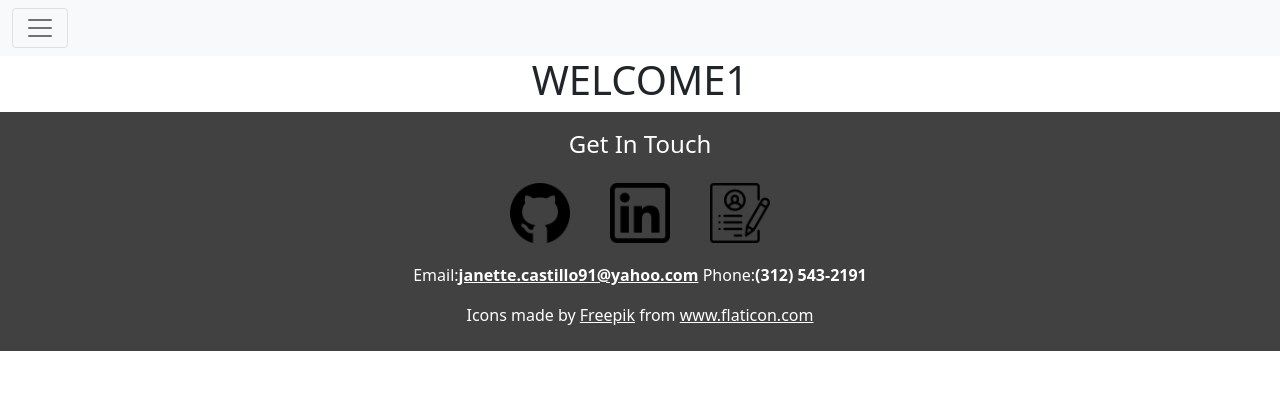
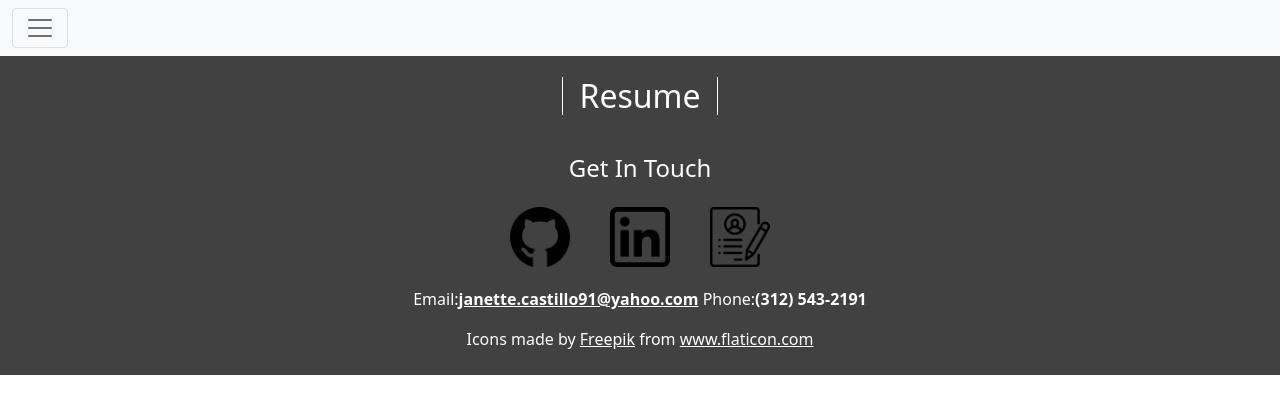
Before and after one commit to jcastillo9/react-portfolio, a React (Create React App) app: page /resume in a window 1280 px wide. Shown: the top 414 px of the page. Built offline with nearby package versions, Linux system fonts and the light colour scheme.

Commit message:
started resume

```diff
--- a/src/components/resume/Resume.js
+++ b/src/components/resume/Resume.js
@@ -1,38 +1,9 @@
-export default function Resume(){
+export default function Contact() {
     return(
         <div>
-            <h1>Welcome1</h1>
-          {/* <div className="header">
-                <h2>Contact Me</h2>
+          <div className="header">
+                <h2>Resume</h2>
             </div>
-           <div className="contact">
-           <h4>Please feel free to reach out with any questions or just to say hello!</h4>
-        <br/>
-        <h4>Email:
-            <a href="mailto:janette.castillo91@yahoo.com"><strong>janette.castillo91@yahoo.com</strong></a>
-        </h4>
-        <h4>Phone:
-            <strong>(312) 543-2191</strong>
-        </h4>
-        <br/>
-            <form className="message-forms">
-                <div className="form-group">
-                    <label for="name">Name: </label>
-                    <input placeholder="Name" type="text" id="name"/>
-                </div>
-                <div className="form-group">
-                    <label for="email">Email: </label>
-                    <input placeholder="Email" type="text" id="email"/>
-                </div>
-                <div className="form-group">
-                    <label for="messsage-box">Message:</label>
-                    <input className="message-input" placeholder="Your Message" type="text" id="message-box"/>
-                </div>
-                <div>
-                    <button href="mailto:janette.castillo91@yahoo.com" type="sumbit">Submit</button>
-                </div>
-            </form>
-        </div> */}
         </div>
     )
 }
--- a/src/style.css
+++ b/src/style.css
@@ -105,13 +105,13 @@ main {
     padding: 3rem;
     text-align: center;
     display: flex;
-    flex-flow: row wrap;
+    flex-direction: row;
     justify-content: center;
     margin: auto;
 }
 
-#projects-list img {
-    width:400px;
+.caption img {
+    width:1000px;
     margin:0;
     flex-direction: row;
     border-radius: 2%;
```
